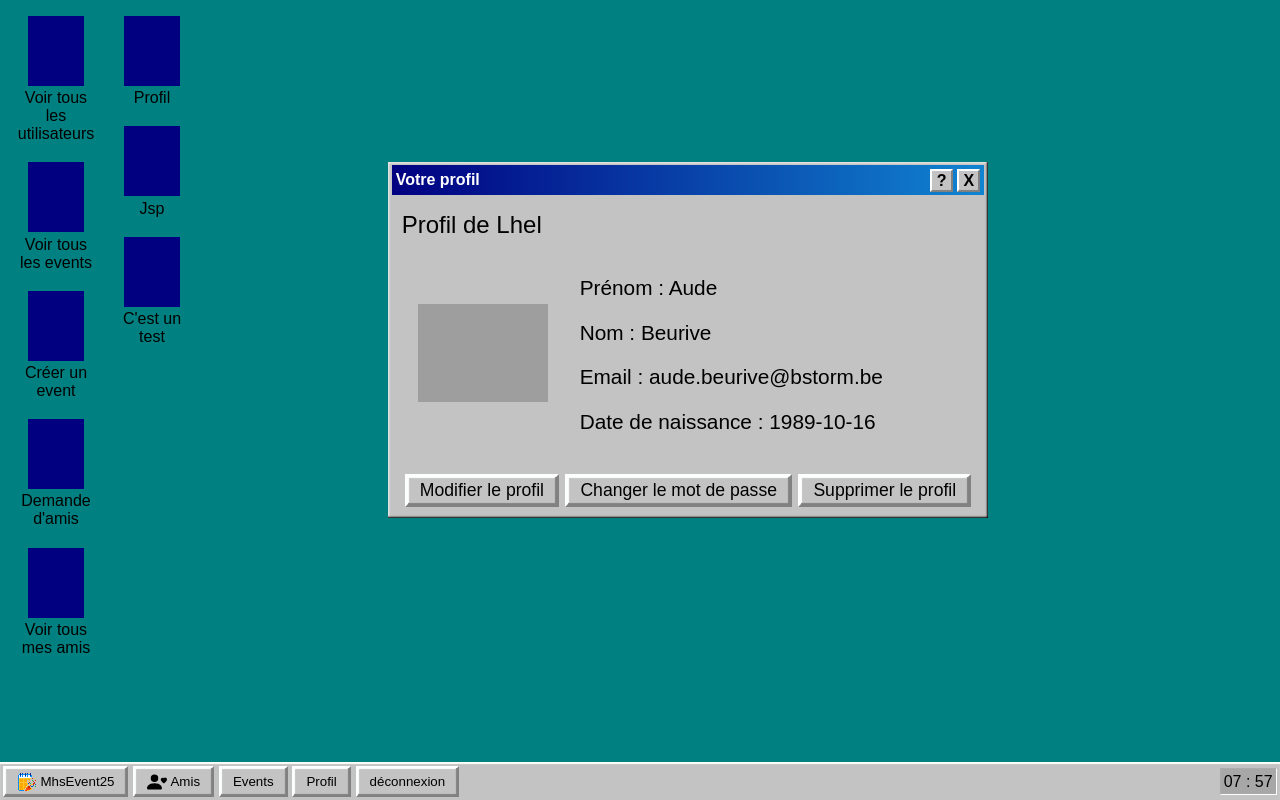
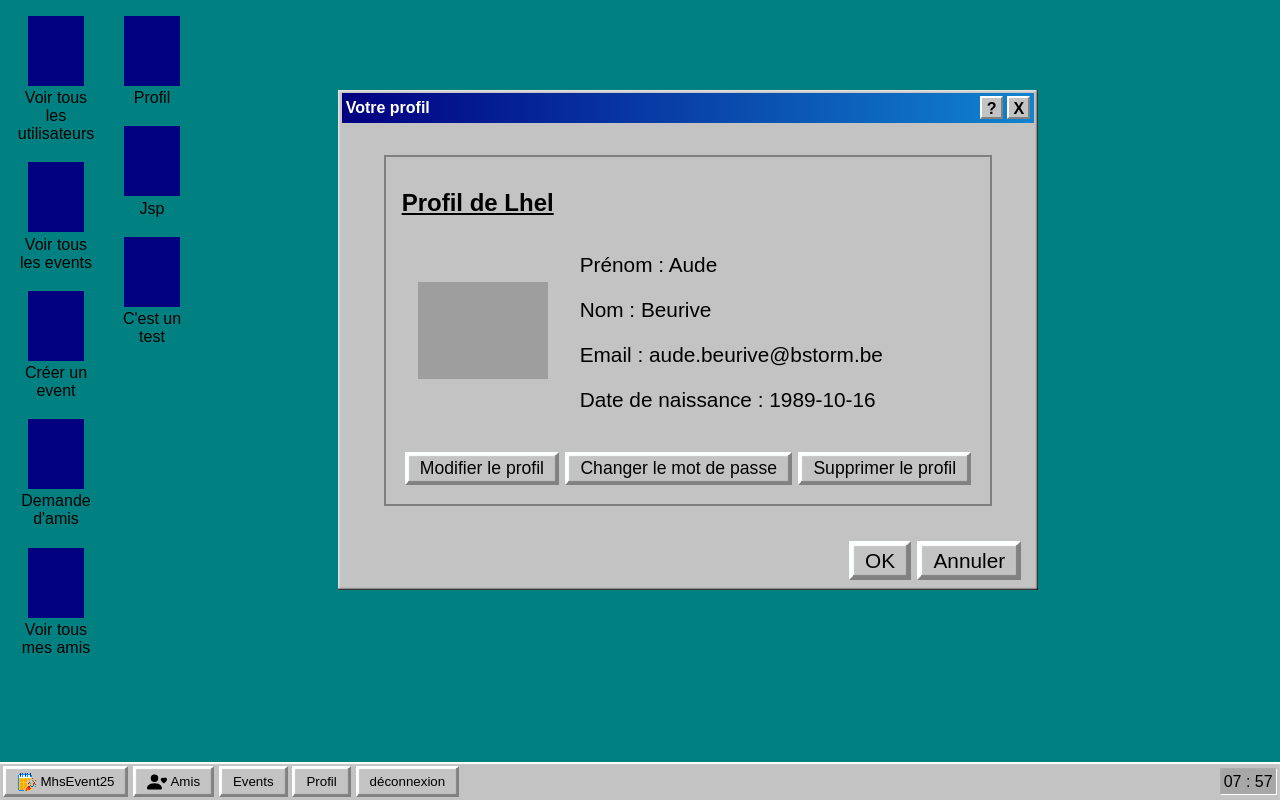
Before and after one commit to Vaganuki/angular_labo_recap, an Angular app: page /main-page/profil in a window 1280 px wide. Built offline with nearby package versions, Linux system fonts and the light colour scheme; no server answers; data requests are answered from the project's data file; sample sign-in values are in the browser's storage; grey boxes are pictures that could not be loaded.

Commit message:
samet: profile user better view

```diff
--- a/src/app/components/user/profil/profil.component.html
+++ b/src/app/components/user/profil/profil.component.html
@@ -11,7 +11,7 @@
 
   <div class="windowContent">
 
-    <div *ngIf="user; else loading">
+    <div *ngIf="user; else loading" class="profileContainer">
 
       <h2 class="profilePseudo">Profil de {{ user.pseudo }}</h2>
 
@@ -42,7 +42,12 @@
       <p>Chargement du profil...</p>
     </ng-template>
 
+    <div class="profileButtons">
+      <button [routerLink]="['/main-page']">OK</button>
+      <button [routerLink]="['/main-page']">Annuler</button>
+    </div>
 
 
   </div>
+
 </div>
--- a/src/app/components/user/profil/profil.component.scss
+++ b/src/app/components/user/profil/profil.component.scss
@@ -1,3 +1,9 @@
+.profileContainer{
+  margin: 2rem;
+  padding: 1rem;
+  border: 2px solid gray;
+}
+
 .profile{
   display: flex;
   flex-direction: row;
@@ -8,6 +14,8 @@
 
 .profilePseudo{
   margin: 1rem 0 0 0;
+  font-weight: bold;
+  text-decoration: underline;
 }
 
 .profileDetails{
@@ -17,3 +25,11 @@
 .profileActions > *{
   font-size: 1.1em;
 }
+
+.profileButtons{
+  text-align: right;
+
+  button{
+    font-size: 1.3rem;
+  }
+}
```
